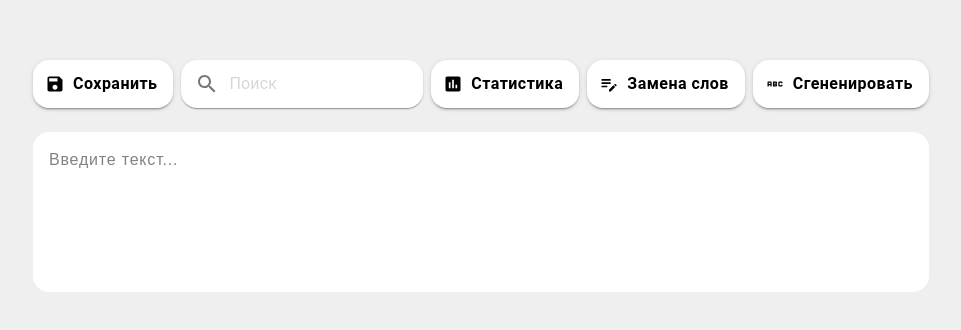
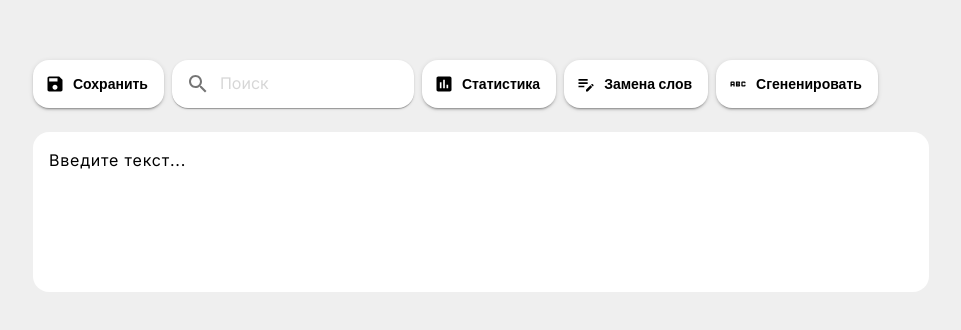
Before and after one commit to SergeyBogomolovv/string-converter, a React app: page / in a window 1280 px wide. Shown: the part 224-554 px from the top of the page, without its empty margins (159-1120 px from the left). Built offline with nearby package versions, Linux system fonts and the light colour scheme; a web font is replaced by a local one.

Commit message:
refactor: change styles for app

```diff
--- a/src/App.module.css
+++ b/src/App.module.css
@@ -1,5 +1,4 @@
 .container {
-  background-color: rgb(239, 239, 239);
   display: flex;
   flex-direction: column;
   min-height: 100svh;
--- a/src/index.css
+++ b/src/index.css
@@ -1,21 +1,14 @@
-:root {
-  --color-secondary: #666eff;
-  --color-primary: #fc0;
-  --color-red: #ff3700;
-  --color-dark: #110e00;
-  --color-foreground: #828282;
-  --color-gray: #f3f4f4;
-  --size-md: 1rem;
-  --size-lg: 1.5rem;
-  --size-xl: 2rem;
-  --size-2xl: 3rem;
-  --size-sm: 0.5rem;
-  --radius-full: 9999px;
-}
+@import url("@fontsource/inter");
 
 * {
   box-sizing: border-box;
-  font-family: Arial, Helvetica, sans-serif, serif;
+  font-family: Inter, sans-serif;
   margin: 0;
   padding: 0;
 }
+
+html,
+body,
+#root {
+  background-color: #efefef;
+}
--- a/src/shared/ui/theme.ts
+++ b/src/shared/ui/theme.ts
@@ -2,11 +2,42 @@ import { createTheme } from "@mui/material/styles";
 
 const theme = createTheme({
   palette: {
+    mode: "light",
+    background: {
+      default: "#efefef",
+      paper: "#ffffff",
+    },
+    text: {
+      primary: "#2e2e2e",
+      secondary: "#555555",
+    },
+    divider: "#e0e0e0",
     primary: {
       main: "#fff",
     },
     secondary: {
       main: "#828282",
+    },
+  },
+  typography: {
+    fontFamily: "Inter, Arial, sans-serif",
+    h1: {
+      fontWeight: 600,
+      fontSize: "2rem",
+    },
+    h2: {
+      fontWeight: 600,
+      fontSize: "1.5rem",
+    },
+    body1: {
+      fontWeight: 400,
+      fontSize: "1rem",
+      lineHeight: 1.6,
+    },
+    body2: {
+      fontWeight: 400,
+      fontSize: "0.875rem",
+      lineHeight: 1.6,
     },
   },
   shape: {
@@ -26,8 +57,7 @@ const theme = createTheme({
         root: {
           textTransform: "none",
           borderRadius: 16,
-          fontWeight: 600,
-          fontSize: 16,
+          fontWeight: 700,
         },
         contained: {
           backgroundColor: "#fff",
```
